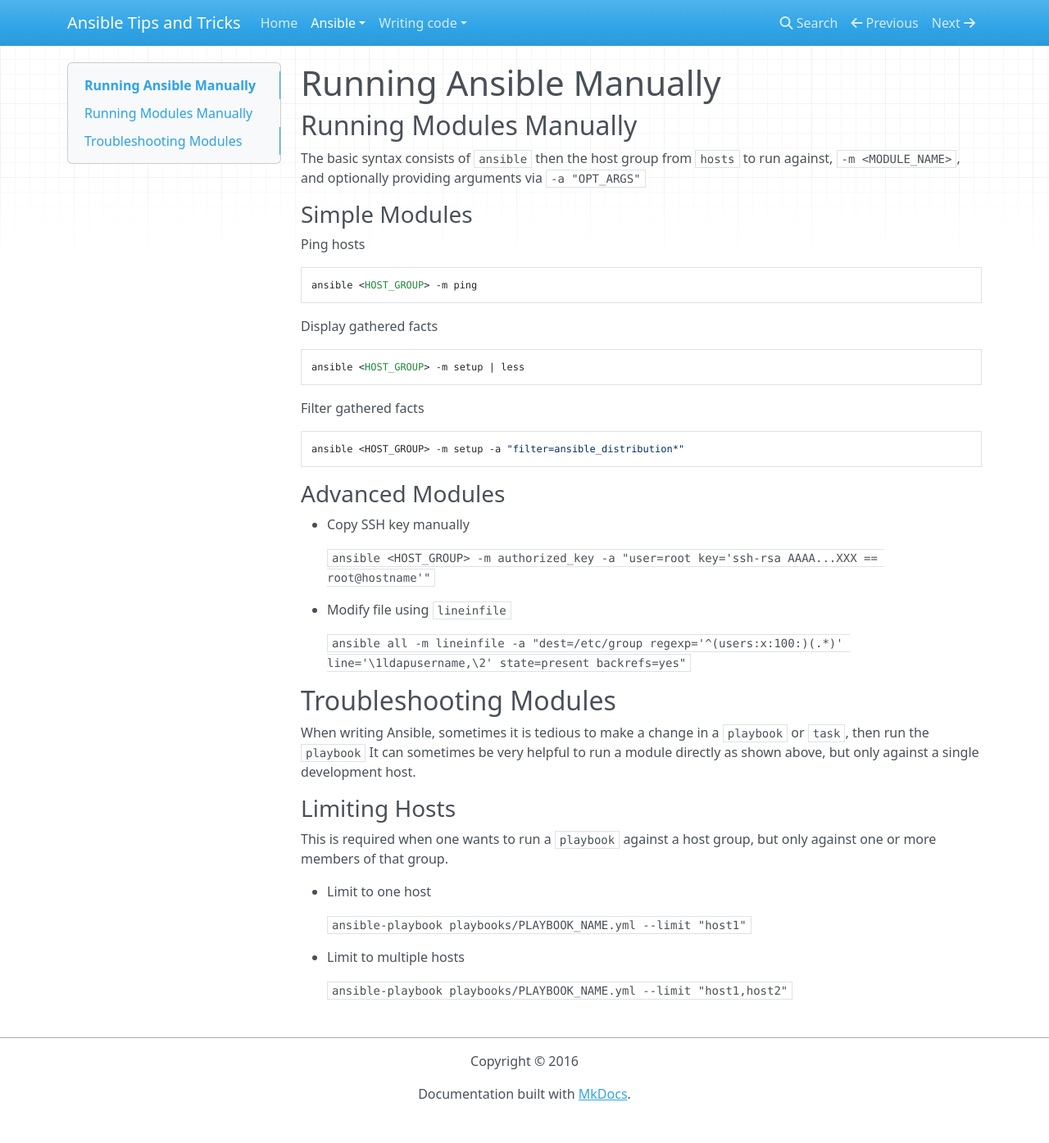
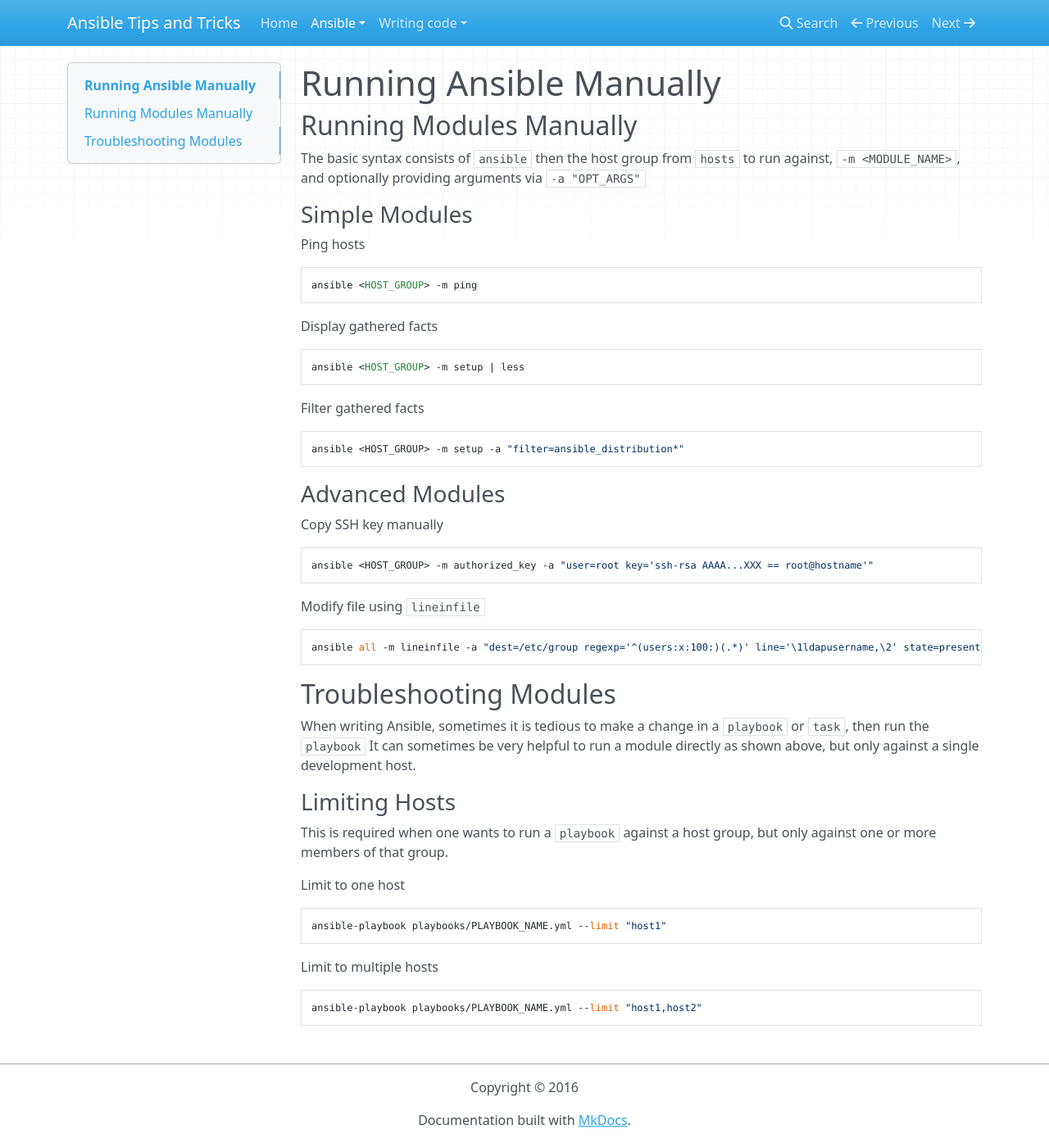
Before and after one commit to nfaction/ansible-tips-and-tricks, an MkDocs documentation site: the page built from docs/ansible/commands.md, in a window 1280 px wide and 1395 px high. Shown: the whole window at 82% size. Built offline with MkDocs 1.6.1, drawn with Linux system fonts in a browser that asks for light colours; nearby versions of some CDN libraries; old or Windows-style settings are respelled for this version of MkDocs.

````diff
--- a/docs/ansible/commands.md
+++ b/docs/ansible/commands.md
@@ -26,17 +26,17 @@ ansible <HOST_GROUP> -m setup -a "filter=ansible_distribution*"
 
 ### Advanced Modules
 
-* Copy SSH key manually
+Copy SSH key manually
 
-	```
-	ansible <HOST_GROUP> -m authorized_key -a "user=root key='ssh-rsa AAAA...XXX == root@hostname'"
-	```
+```
+ansible <HOST_GROUP> -m authorized_key -a "user=root key='ssh-rsa AAAA...XXX == root@hostname'"
+```
 
-* Modify file using `lineinfile`
+Modify file using `lineinfile`
 
-	```
-	ansible all -m lineinfile -a "dest=/etc/group regexp='^(users:x:100:)(.*)' line='\1ldapusername,\2' state=present backrefs=yes"
-	```
+```
+ansible all -m lineinfile -a "dest=/etc/group regexp='^(users:x:100:)(.*)' line='\1ldapusername,\2' state=present backrefs=yes"
+```
 
 ## Troubleshooting Modules
 
@@ -46,14 +46,14 @@ When writing Ansible, sometimes it is tedious to make a change in a `playbook` o
 
 This is required when one wants to run a `playbook` against a host group, but only against one or more members of that group.
 
-* Limit to one host
+Limit to one host
 
-	```
-	ansible-playbook playbooks/PLAYBOOK_NAME.yml --limit "host1"
-	```
+```
+ansible-playbook playbooks/PLAYBOOK_NAME.yml --limit "host1"
+```
 
-* Limit to multiple hosts
+Limit to multiple hosts
 
-	```
-	ansible-playbook playbooks/PLAYBOOK_NAME.yml --limit "host1,host2"
-	```
+```
+ansible-playbook playbooks/PLAYBOOK_NAME.yml --limit "host1,host2"
+```
````
